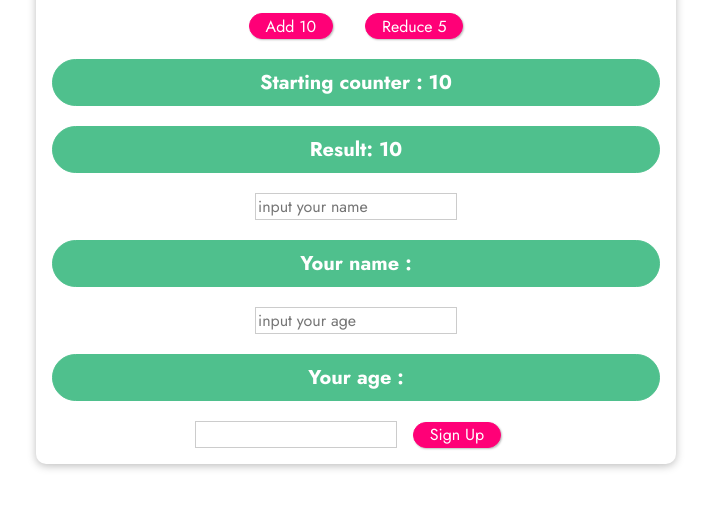
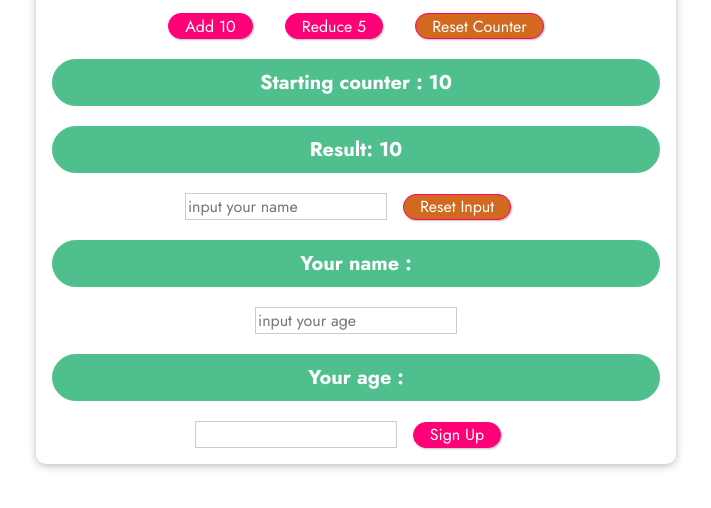
Before and after one commit to hebobibun/learning-vue, a plain HTML site: page index.html in a window 1280 px wide. Shown: the part 286-794 px from the top of the page, without its empty margins (284-995 px from the left). Drawn offline with nearby package versions, Linux system fonts and the light colour scheme.

Commit message:
reset input

```diff
--- a/app.js
+++ b/app.js
@@ -13,6 +13,13 @@ const app = Vue.createApp({
     },
     confirm() {
       this.confirmedName = this.name;
+    },
+    resetInput() {
+      this.name = '';
+      this.confirmedName = '';
+    },
+    resetCounter() {
+      this.counter = 10;
     },
     add(num) {
         this.counter = this.counter + num;
--- a/index.html
+++ b/index.html
@@ -20,6 +20,7 @@
       <h2>Events in Action</h2>
       <button v-on:click="add(10)">Add 10</button>
       <button v-on:click="reduce(5)">Reduce 5</button>
+      <button @click="resetCounter" style="background-color:chocolate;">Reset Counter</button>
       <p v-once>Starting counter : {{ counter }}</p>
       <p>Result: {{ counter }}</p>
 
@@ -28,6 +29,7 @@
         placeholder="input your name"
         v-model="name"
         @keyup.enter="confirm">
+      <button @click="resetInput" style="background-color:chocolate;">Reset Input</button>
       <p>Your name : {{ confirmedName }}</p>
 
       <input
```
